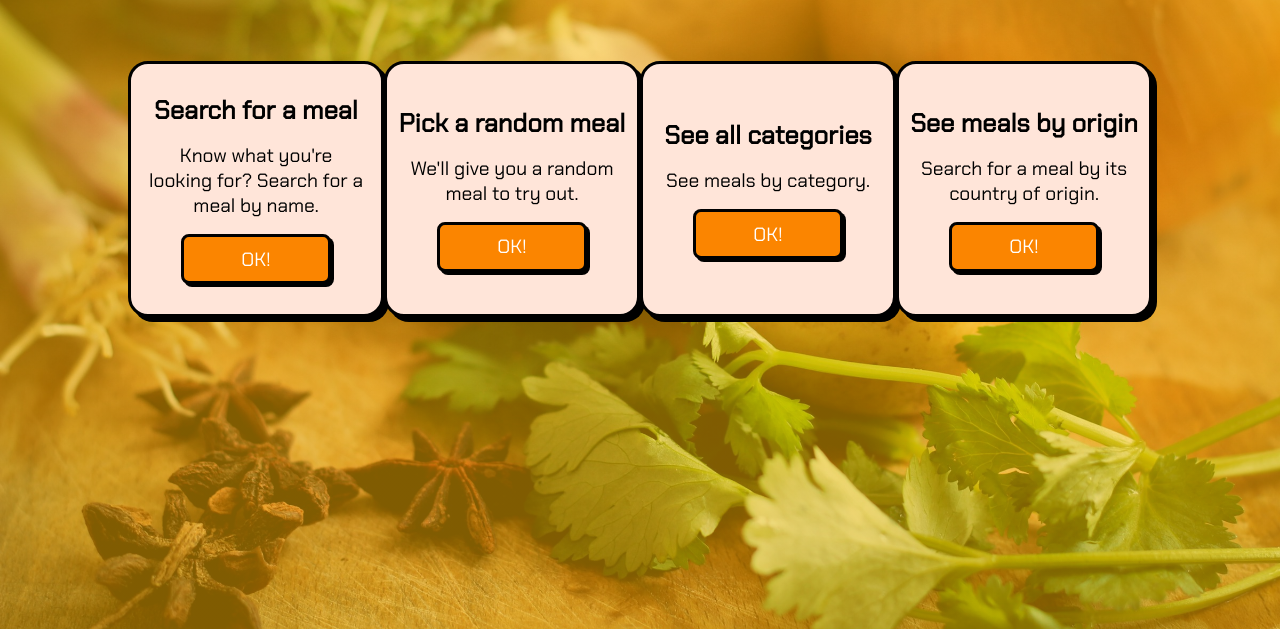
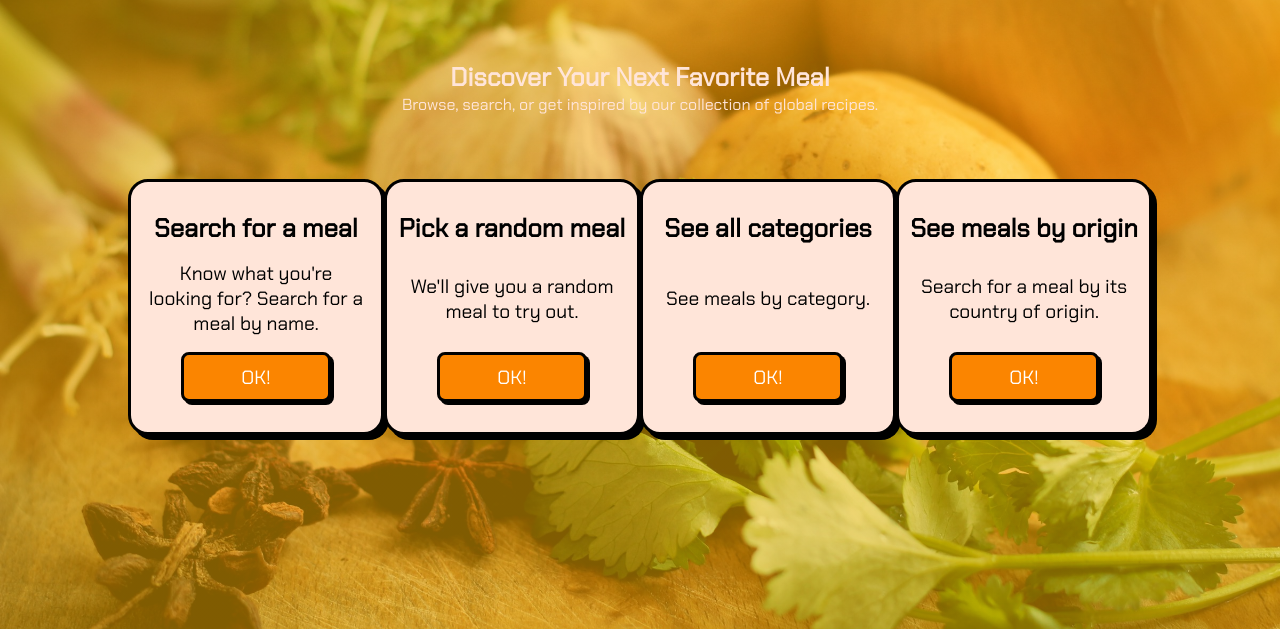
Before and after one commit to realnifty/mealhub, a website: page index.html in a window 1280 px wide. Shown: the part 171-800 px from the top of the page. Drawn offline with Linux system fonts and the light colour scheme.

Commit message:
minor style edits

```diff
--- a/assets/css/style.css
+++ b/assets/css/style.css
@@ -44,6 +44,14 @@ h1 {
   align-items: center;
   justify-content: center;
   padding: 4rem;
+}
+
+.hero {
+  display: flex;
+  flex-direction: column;
+  align-items: center;
+  justify-content: center;
+  padding-bottom: 4rem;
 }
 
 /* Fade-in animation */
@@ -108,6 +116,11 @@ h2 {
 	font-family: var(--font-chakra);
 	font-weight: 400;
 	font-style: normal;
+  height: 75px;
+  width: 218px;
+  display: flex;
+  justify-content: center;
+  align-items: center;
   margin: 1rem;
 }
 
--- a/index.html
+++ b/index.html
@@ -1,58 +1,61 @@
 <!DOCTYPE html>
-<html lang='en'>
+<html lang="en">
 	<head>
-		<meta charset='UTF-8' />
-		<meta name='viewport' content='width=device-width, initial-scale=1.0' />
-		<link rel='stylesheet' type='text/css' href='./assets/css/style.css' />
-		<link rel='icon' href='./assets/images/hot-pot.png' type='image/png' />
-		<link rel='preconnect' href='https://fonts.googleapis.com' />
-		<link rel='preconnect' href='https://fonts.gstatic.com' crossorigin />
+		<meta charset="UTF-8" />
+		<meta name="viewport" content="width=device-width, initial-scale=1.0" />
+		<link rel="stylesheet" type="text/css" href="./assets/css/style.css" />
+		<link rel="icon" href="./assets/images/hot-pot.png" type="image/png" />
+		<link rel="preconnect" href="https://fonts.googleapis.com" />
+		<link rel="preconnect" href="https://fonts.gstatic.com" crossorigin />
 		<link
-			href='https://fonts.googleapis.com/css2?family=Chakra+Petch&display=swap'
-			rel='stylesheet'
+			href="https://fonts.googleapis.com/css2?family=Chakra+Petch&display=swap"
+			rel="stylesheet"
 		/>
-		<script src='./assets/js/script.js'></script>
+		<script src="./assets/js/script.js"></script>
 		<title>mealhub</title>
 	</head>
 	<body>
-		<div class='overlay-container'></div>
+		<div class="overlay-container"></div>
 		<main>
-			<div class='logo-text'>
-				<img class='logo-img' src='./assets/images/hot-pot.png' alt='a logo featuring a tasty korean hot-pot'>
-				<h1 class='chakra light-text'>mealhub!</h1>
+			<div class="logo-text">
+				<img
+					class="logo-img"
+					src="./assets/images/hot-pot.png"
+					alt="a logo featuring a tasty korean hot-pot"
+				/>
+				<h1 class="chakra light-text">mealhub!</h1>
 			</div>
-			<section class='actions'>
-				<div class='card'>
-					<h2 class='card-header chakra'>Search for a meal</h2>
-					<p class='card-text'>
+			<section class="hero chakra light-text">
+				<h2>Discover Your Next Favorite Meal</h2>
+				<p>
+					Browse, search, or get inspired by our collection of global recipes.
+				</p>
+			</section>
+			<section class="actions">
+				<div class="card">
+					<h2 class="card-header chakra">Search for a meal</h2>
+					<p class="card-text">
 						Know what you're looking for? Search for a meal by name.
 					</p>
-					<button class='card-btn'>OK!</button>
+					<button class="card-btn">OK!</button>
 				</div>
-				<div class='card'>
-					<h2 class='card-header chakra'>Pick a random meal</h2>
-					<p class='card-text'>
-						We'll give you a random meal to try out.
-					</p>
-					<button class='card-btn'>OK!</button>
+				<div class="card">
+					<h2 class="card-header chakra">Pick a random meal</h2>
+					<p class="card-text">We'll give you a random meal to try out.</p>
+					<button class="card-btn">OK!</button>
 				</div>
-				<div class='card'>
-					<h2 class='card-header chakra'>See all categories</h2>
-					<p class='card-text'>
-						See meals by category.
-					</p>
-					<button class='card-btn'>OK!</button>
+				<div class="card">
+					<h2 class="card-header chakra">See all categories</h2>
+					<p class="card-text">See meals by category.</p>
+					<button class="card-btn">OK!</button>
 				</div>
-				<div class='card'>
-					<h2 class='card-header chakra'>See meals by origin</h2>
-					<p class='card-text'>
-						Search for a meal by its country of origin.
-					</p>
-					<button class='card-btn'>OK!</button>
+				<div class="card">
+					<h2 class="card-header chakra">See meals by origin</h2>
+					<p class="card-text">Search for a meal by its country of origin.</p>
+					<button class="card-btn">OK!</button>
 				</div>
 			</section>
-			<section>
-			</section>
+			<section></section>
 		</main>
 	</body>
 </html>
```
